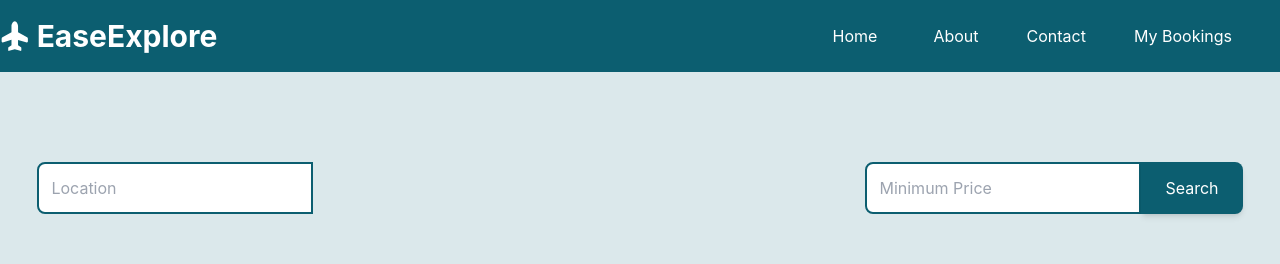
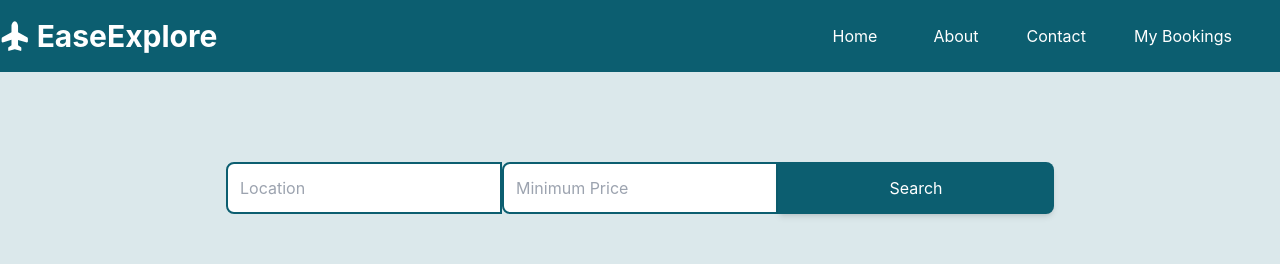
Before and after one commit to RhodaAramide/travel-tours, a React (Vite) app: page /packages in a window 1280 px wide. Shown: the top 264 px of the page. Built offline with nearby package versions, Linux system fonts and the light colour scheme; no server answers.

Commit message:
search grid

```diff
--- a/src/components/PackageList.jsx
+++ b/src/components/PackageList.jsx
@@ -94,7 +94,8 @@ const PackageList = () => {
   return (
     <>
     <div className='flex justify-center my-8'>
-      <div className='grid grid-cols-1 md:grid-cols-2 lg:grid-cols-3'>
+      <div className='grid grid-cols-3 md:grid-cols-3 lg:grid-cols-3'>
+      <div className=''>
         <input
         type="text"
         placeholder='Location'
@@ -112,6 +113,7 @@ const PackageList = () => {
       <button onClick={handleSearch} className="bg-primary text-white px-6 py-3 rounded-r-lg shadow-md hover:bg-backround transition duration-300">
         Search
       </button>
+      </div>
       </div>
       <div className='mx-8'>
         {filteredData.length > 0 ?
```
